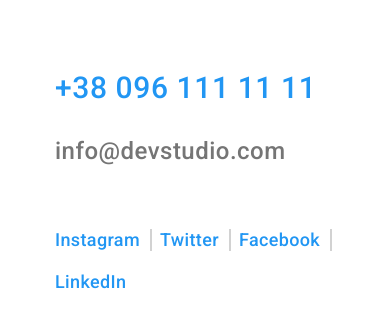
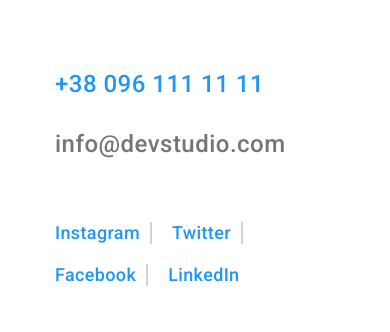
Before and after one commit to olya4e/WebStudio, a plain HTML site: page index.html in a window 390 px wide. Both pictures are taken after a click on the button 355 px from the left and 44 px from the top of the page. Shown: the part 483-815 px from the top of the page. Drawn offline with nearby package versions, Linux system fonts and the light colour scheme.

Commit message:
правки3

```diff
--- a/index.html
+++ b/index.html
@@ -72,7 +72,7 @@
                 <li class="mobile-menu__social-item"><a class="mobile-menu__social-link" href="">Instagram</a></li>
                 <li class="mobile-menu__social-item"><a class="mobile-menu__social-link" href="">Twitter</a></li>
                 <li class="mobile-menu__social-item"><a class="mobile-menu__social-link" href="">Facebook</a></li>
-                <li class="mobile-menu__social-item"><a class="mobile-menu__social-link" href="">LinkedIn</a></li>
+                <li class="mobile-menu__social-item last"><a class="mobile-menu__social-link" href="">LinkedIn</a></li>
             </ul>
         </div>
        </div>
--- a/sass/components/_mobile-menu.scss
+++ b/sass/components/_mobile-menu.scss
@@ -7,13 +7,12 @@
         top: 0;
         left: 0;
         width: 100%;
-        height: 100%;
+        max-height: 100%;
         padding-top: 48px;
         padding-right: 40px;
         padding-bottom: 48px;
         padding-left: 40px;
         background-color:#fff;
-        overflow: auto;
         z-index: 100;
         opacity: 0;
         visibility: hidden;
@@ -91,10 +90,13 @@
         margin-bottom: 32px;
         color: var(--accent-color);
         font-weight: 500;
-        font-size: 30px;
+        font-size:24px;
         line-height: 1.17;
         letter-spacing: 0.02em;
         text-decoration: none;
+        @media screen and (min-width: 480px){
+            font-size: 34px;
+        }
     }
     &.email{
         color: #757575;
@@ -105,38 +107,38 @@
     }
 }
 
+
+
 .mobile-menu__social-list{
     display: flex;
     flex-wrap: wrap;
     position: relative;
     gap: 20px;
+
 }
 
-.mobile-menu__social-item::after {
-    display: inline-block;
-    position: absolute;
-    top: 10px;
-    content: "";
-    width: 22px;
-    height: 2px;
-    transform: rotate(90deg);
-    background-color: rgba(33, 33, 33, 0.2);
 
-}
-.mobile-menu__social-item:last-child::after{
-    content: none;
-}
 
-.mobile-menu__social-link{
+.mobile-menu__social-item{
     text-decoration: none;
     color: var(--accent-color);
     font-weight: 500;
     font-size: 18px;
     line-height: 1.22;
     letter-spacing: 0.02em;
+    padding-right: 10px;
+    box-sizing: border-box;
+    border-right: 2px solid rgba(33, 33, 33, 0.2);
+
+
 
 }
-
+.mobile-menu__social-item.last{
+   border-right: transparent;
+}
+.mobile-menu__social-link{
+    color: var(--accent-color);
+}
 
 .mobile-menu__nav-link_current{
     color: var(--accent-color);
--- a/sass/layout/_portfolio.scss
+++ b/sass/layout/_portfolio.scss
@@ -104,7 +104,7 @@
 
 .product-group-overlay {
     display: flex;
-    align-items: stretch;
+    align-items: center;
     position: absolute;
     top: 0;
     left: 0;
@@ -122,8 +122,9 @@
 
     transform: translateY(100%);
     transition: transform var(--transition-dur-func);
-    @media screen and (min-width: 350px) {
-        align-items: center;
+    @media screen and (max-width: 480px) {
+        font-size: 16px;
+        padding: 8px 20px;
     }
 }
 
```
Also changed, not shown: css/main.css, css/main.min.css, 2 other files.
